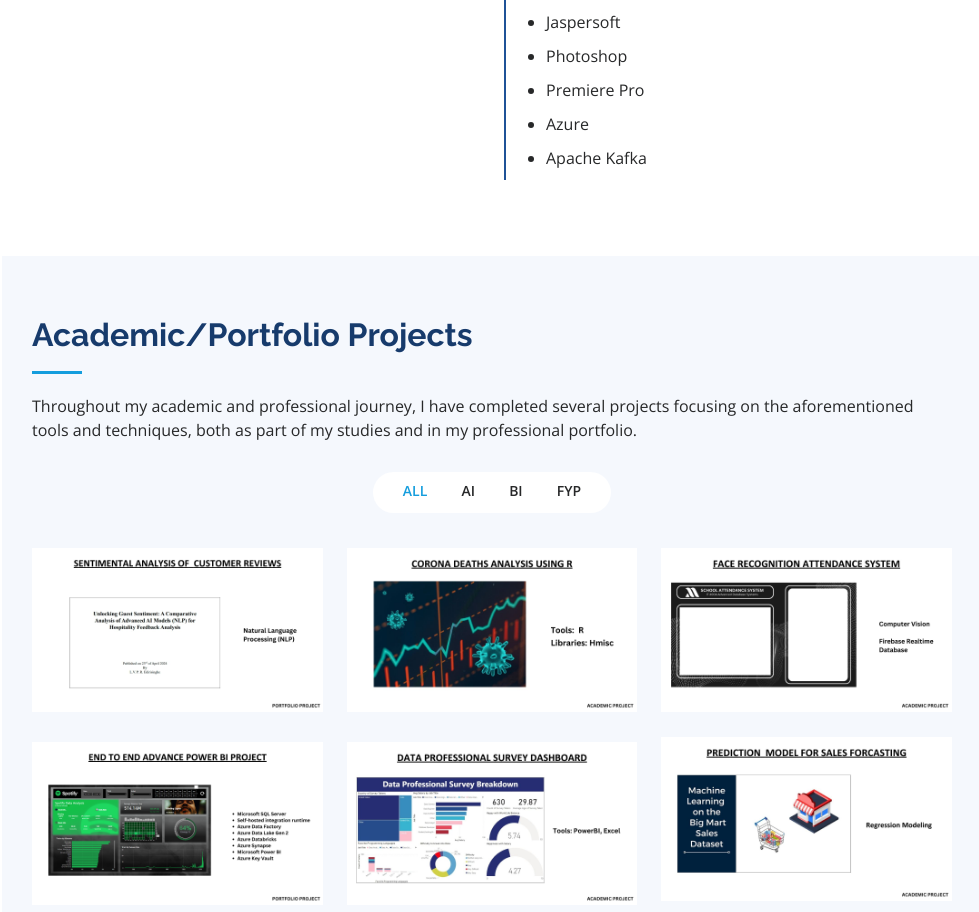
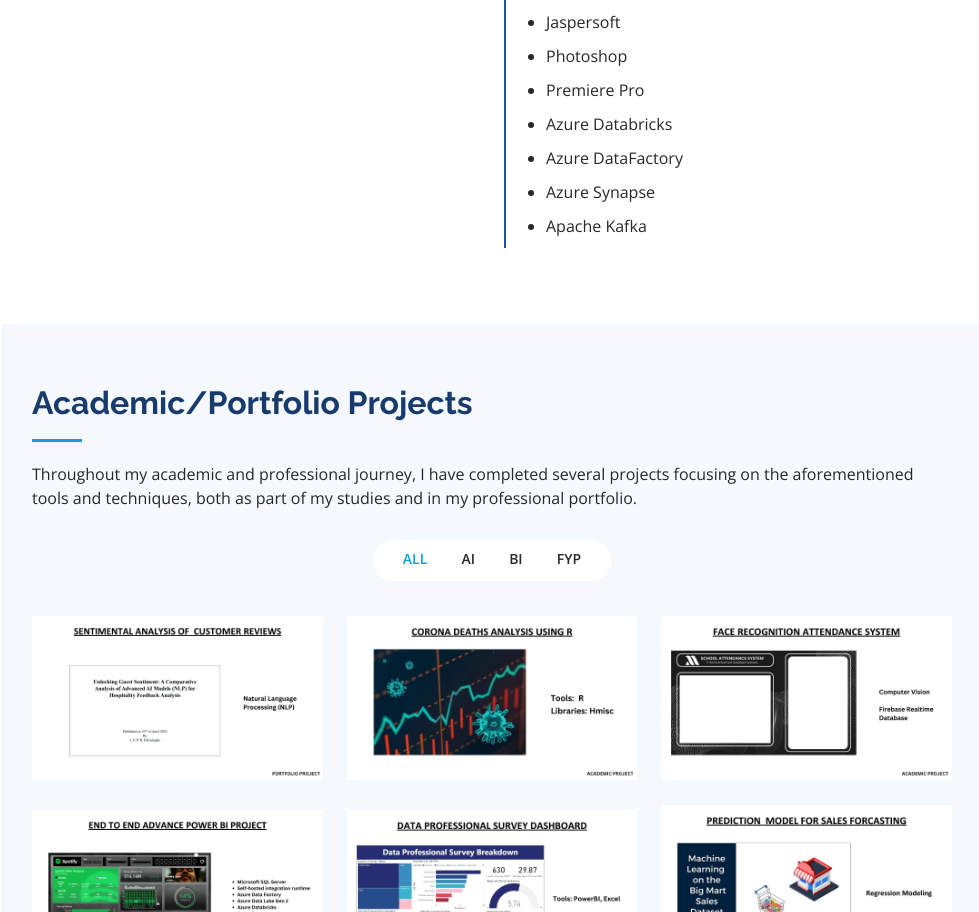
Before and after one commit to rukiya98/portfolio, a plain HTML site: page index.html in a window 1280 px wide. Shown: the part 3128-4040 px from the top of the page, without its empty margins (298-1277 px from the left). Drawn offline with nearby package versions, Linux system fonts and the light colour scheme.

Commit message:
updated the index

```diff
--- a/index.html
+++ b/index.html
@@ -108,7 +108,7 @@
               <div class="col-lg-6">
                 <ul>
                   <li><i class="bi bi-chevron-right"></i> <strong>Age:</strong> <span>26</span></li>
-                  <li><i class="bi bi-chevron-right"></i> <strong>Curriculum vitae:</strong> <span><a href = "https://drive.google.com/file/d/1JilIpaiQFtOz-Qs7ru1NobQ8bEu-hQ9X/view?usp=sharing" target="_blank">Click here</a></span></li>
+                  <li><i class="bi bi-chevron-right"></i> <strong>Curriculum vitae:</strong> <span><a href = "https://drive.google.com/file/d/1itREDpeaSpZko3Y_7TEsuy0cdCkxLdJF/view?usp=sharing" target="_blank">Click here</a></span></li>
                   <li><i class="bi bi-chevron-right"></i> <strong>Email:</strong> <span>Rukshanedirisinghe.98@gmail.com</span></li>
                   <li><i class="bi bi-chevron-right"></i> <strong>Residence:</strong> <span>Maharagama</span></li>
                 </ul>
@@ -305,7 +305,9 @@
                 <li>Jaspersoft</li>
                 <li>Photoshop</li>
                 <li>Premiere Pro</li>
-                <li>Azure </li>
+                <li>Azure Databricks</li>
+                <li>Azure DataFactory</li>
+                <li>Azure Synapse</li>
                 <li>Apache Kafka</li>
 
               </ul>
```
